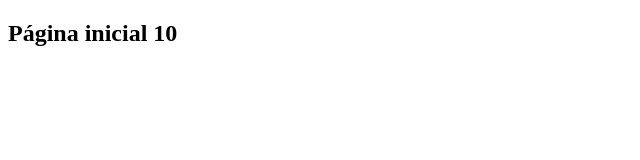
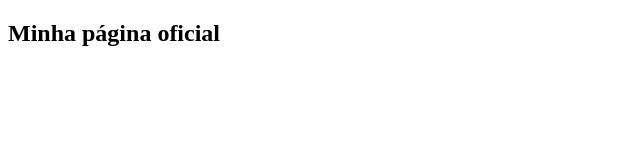
Before and after one commit to Marcioprados/projeto-curso-git2, a plain HTML site: page index.html in a window 1280 px wide. Shown: the whole page, without its empty margins (0-640 px from the left). Drawn offline with Linux system fonts and the light colour scheme.

Commit message:
Minha página oficial

```diff
--- a/index.html
+++ b/index.html
@@ -6,6 +6,6 @@
         <title>Curso de Git e Github</title>
     </head>
     <body>
-        <h2>Página inicial 10</h2>
+        <h2>Minha página oficial</h2>
     </body>
 </html>
```
